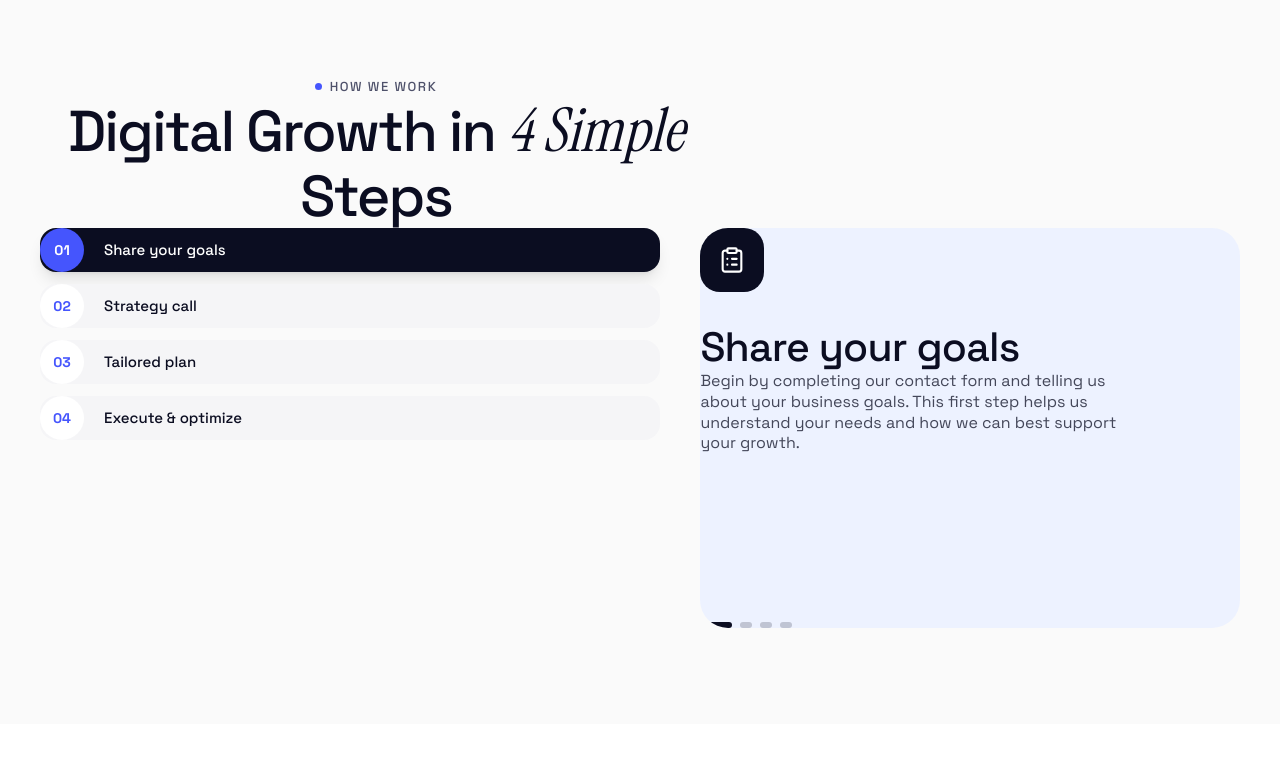
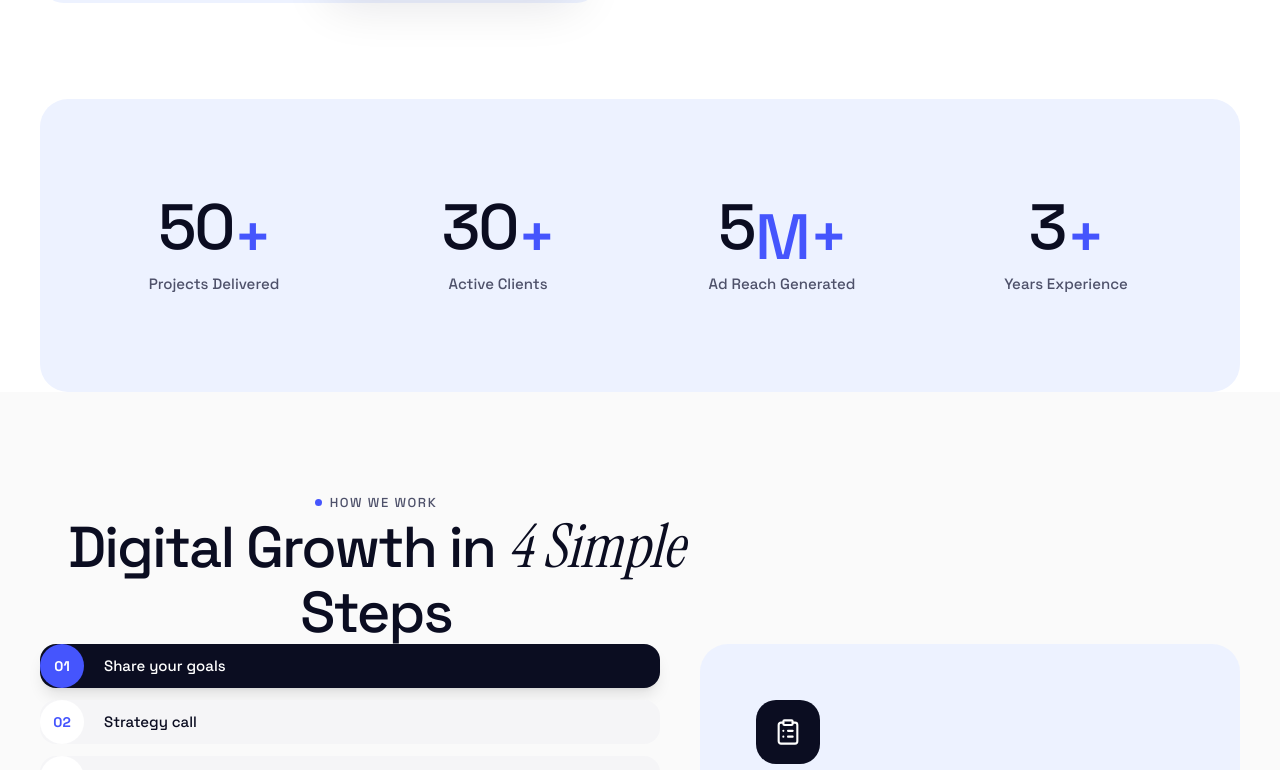
Before and after one commit to PRASANNX/techco-infotech-landing-page, a Next.js app: page / in a window 1280 px wide. Shown: the part 2346-3116 px from the top of the page. Built offline with nearby package versions, Linux system fonts and the light colour scheme.

Commit message:
UI/UX: Define pad-card and pad-banner CSS classes to guarantee padding across all sections

```diff
--- a/src/app/globals.css
+++ b/src/app/globals.css
@@ -299,6 +299,26 @@ body {
   transform: translateY(-2px);
 }
 
+.pad-card {
+  padding: 2.5rem;
+}
+
+@media (min-width: 1024px) {
+  .pad-card {
+    padding: 3.5rem;
+  }
+}
+
+.pad-banner {
+  padding: 4rem 2rem;
+}
+
+@media (min-width: 1024px) {
+  .pad-banner {
+    padding: 6rem 3rem;
+  }
+}
+
 /* Hero banner — dark textured (matches template's banner bg webp) */
 .hero-banner {
   position: relative;
--- a/src/components/ContactSection.tsx
+++ b/src/components/ContactSection.tsx
@@ -31,7 +31,7 @@ export default function ContactSection() {
       <div className="container-marklab grid grid-cols-1 lg:grid-cols-[1.3fr_1fr] gap-10 lg:gap-16 items-start">
         {/* Form card */}
         <Reveal>
-          <div className="card rounded-[28px] p-10 lg:p-14 shadow-sm bg-white">
+          <div className="card rounded-[28px] pad-card shadow-sm bg-white">
             <h2 className="h3">Send us a message</h2>
             <p className="text-body mt-4 mb-12 leading-relaxed text-[#4e516a]">
               Fill out the form and we&apos;ll get back to you within 24 hours.
--- a/src/components/FAQ.tsx
+++ b/src/components/FAQ.tsx
@@ -67,7 +67,7 @@ export default function FAQ() {
 
           {/* Right: answer panel */}
           <Reveal delay={0.1}>
-            <div className="bg-[#fafafa] border border-[#f0f0f0] rounded-[28px] p-10 lg:p-14 min-h-[360px] flex flex-col justify-center">
+            <div className="bg-[#fafafa] border border-[#f0f0f0] rounded-[28px] pad-card min-h-[360px] flex flex-col justify-center">
               <AnimatePresence mode="wait">
                 <motion.div
                   key={active}
--- a/src/components/Footer.tsx
+++ b/src/components/Footer.tsx
@@ -36,7 +36,7 @@ export default function Footer() {
       <div className="container-marklab">
         {/* CTA banner */}
         <Reveal>
-          <div className="hero-banner rounded-[32px] px-8 sm:px-12 py-20 lg:py-28 text-center mt-4">
+          <div className="hero-banner rounded-[32px] pad-banner text-center mt-4">
             <div className="relative z-10 max-w-xl mx-auto flex flex-col items-center gap-8">
               <span className="section-label on-dark">Start building now</span>
               <h2 className="h2 text-white!">
--- a/src/components/Process.tsx
+++ b/src/components/Process.tsx
@@ -73,7 +73,7 @@ export default function Process() {
 
           {/* Right: detail panel */}
           <Reveal delay={0.1} className="relative">
-            <div className="rounded-[28px] h-full min-h-[400px] bg-[#edf2ff] p-10 lg:p-14 flex flex-col justify-between overflow-hidden relative">
+            <div className="rounded-[28px] h-full min-h-[400px] bg-[#edf2ff] pad-card flex flex-col justify-between overflow-hidden relative">
               <AnimatePresence mode="wait">
                 <motion.div
                   key={active}
--- a/src/components/Services.tsx
+++ b/src/components/Services.tsx
@@ -59,7 +59,7 @@ export default function Services() {
               whileInView={{ opacity: 1, y: 0 }}
               viewport={{ once: true, margin: '-60px' }}
               transition={{ duration: 0.55, delay: (i % 2) * 0.08 }}
-              className="card-tint rounded-[24px] p-10 lg:p-14 flex flex-col gap-8 h-full cursor-default group"
+              className="card-tint rounded-[24px] pad-card flex flex-col gap-8 h-full cursor-default group"
             >
               <span className={`icon-3d ${service.tint} w-16 h-16 shrink-0 transition-transform duration-300 group-hover:scale-110`}>
                 <service.icon size={28} strokeWidth={1.6} />
--- a/src/components/Stats.tsx
+++ b/src/components/Stats.tsx
@@ -83,7 +83,7 @@ export default function Stats() {
     <section ref={ref} className="py-16 lg:py-20">
       <div className="container-marklab">
         <Reveal>
-          <div className="bg-[#edf2ff] rounded-[28px] px-8 py-16 lg:py-20">
+          <div className="bg-[#edf2ff] rounded-[28px] pad-banner">
             <div className="grid grid-cols-2 lg:grid-cols-4 gap-y-12 gap-x-8">
               {stats.map((s) => (
                 <Counter key={s.label} {...s} start={inView} />
--- a/src/components/TechStack.tsx
+++ b/src/components/TechStack.tsx
@@ -34,7 +34,7 @@ export default function TechStack() {
         <div className="grid grid-cols-1 md:grid-cols-3 gap-5 lg:gap-6">
           {groups.map((group, gi) => (
             <Reveal key={group.label} delay={gi * 0.1} className="h-full">
-              <div className="card p-10 lg:p-12 h-full flex flex-col">
+              <div className="card pad-card h-full flex flex-col">
                 <p className="section-label mb-8">{group.label}</p>
                 <div className="flex flex-wrap gap-4 content-start">
                   {group.items.map((item) => (
--- a/src/components/Testimonials.tsx
+++ b/src/components/Testimonials.tsx
@@ -78,7 +78,7 @@ export default function Testimonials() {
             {testimonials.map((t) => (
               <article
                 key={t.company + t.author}
-                className="snap-start shrink-0 w-[85%] sm:w-[460px] bg-white border border-[#e6e6e6] rounded-[24px] p-10 lg:p-12 flex flex-col justify-between min-h-[340px]"
+                className="snap-start shrink-0 w-[85%] sm:w-[460px] bg-white border border-[#e6e6e6] rounded-[24px] pad-card flex flex-col justify-between min-h-[340px]"
               >
                 <div>
                   {/* Company header */}
```
